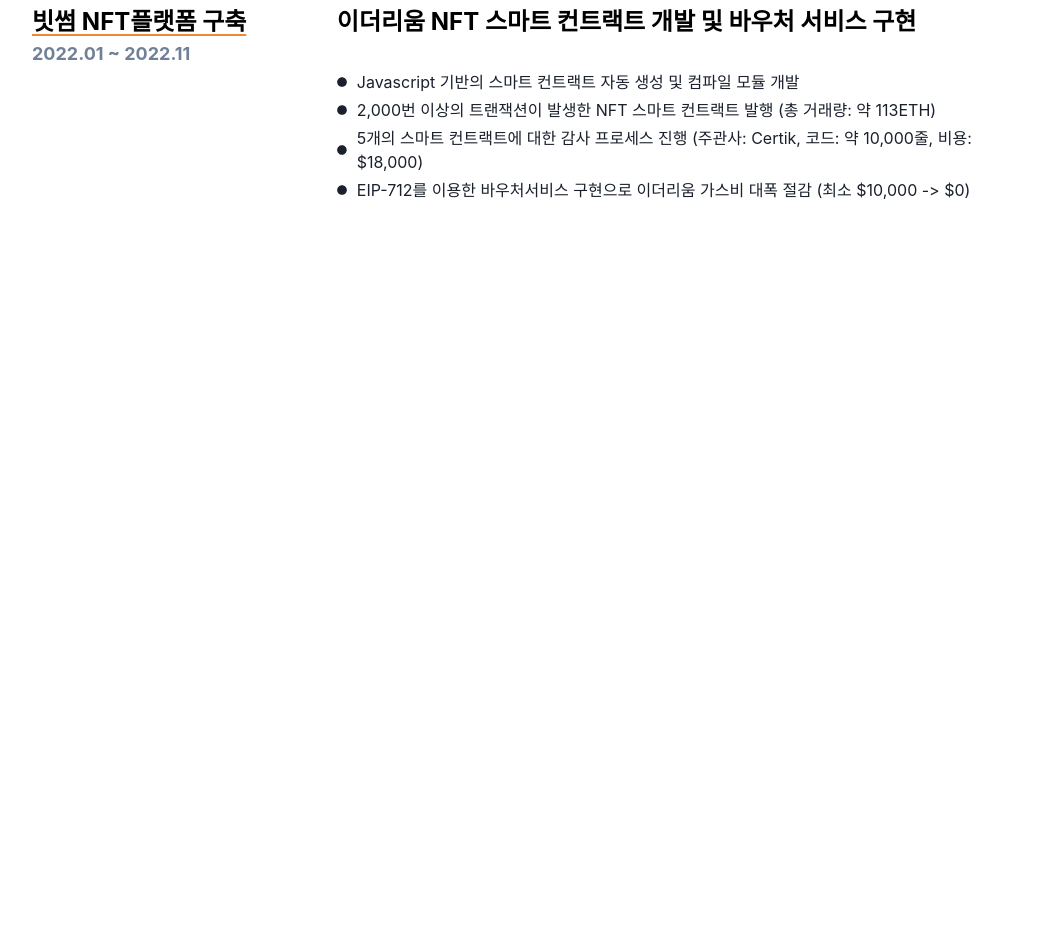
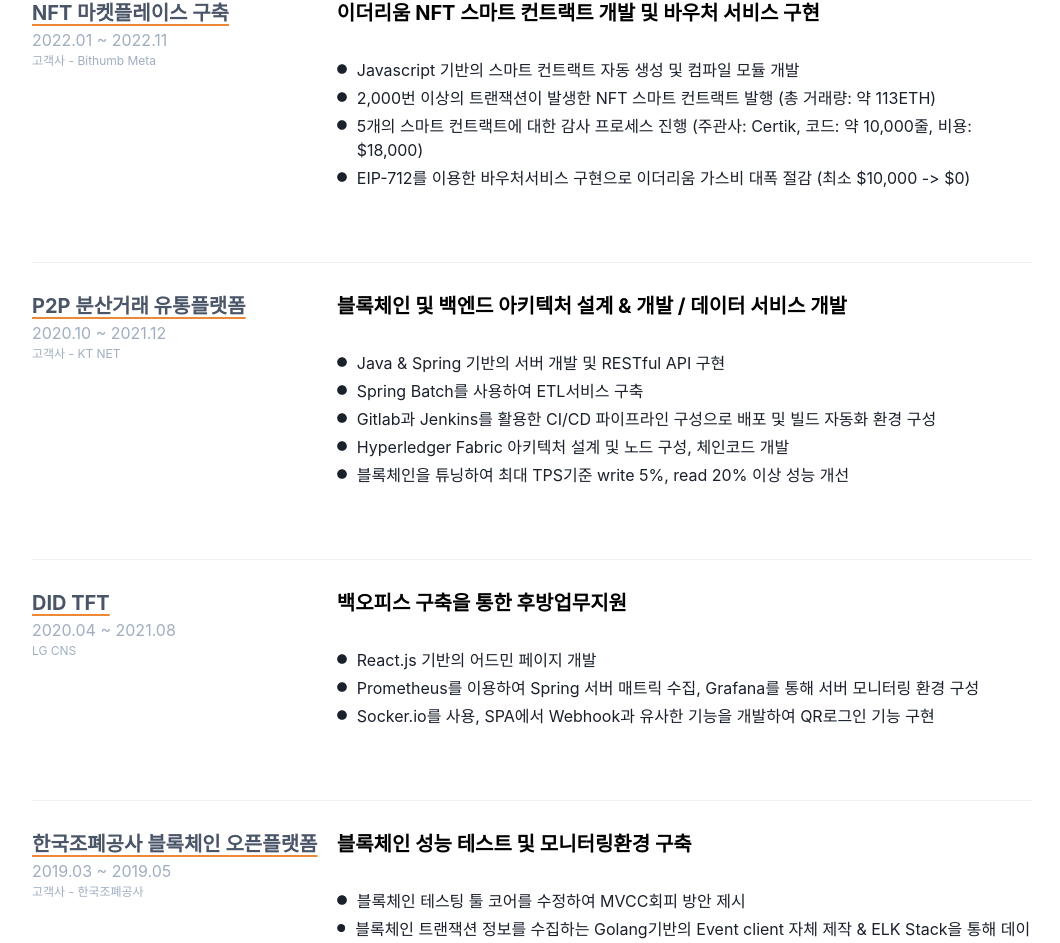
Before and after one commit to rivernine/my-pages, a React (Create React App) app: page / in a window 1280 px wide. Shown: the part 1671-2614 px from the top of the page, without its empty margins (108-1168 px from the left). Before the commit the page ends 1977 px from the top, so only its background shows below. Built offline with nearby package versions, Linux system fonts and the light colour scheme.

Commit message:
스크롤 이벤트 구현

```diff
--- a/src/App.js
+++ b/src/App.js
@@ -1,22 +1,22 @@
-import React, { useState, useEffect } from 'react';
+import React, { useState, useEffect, useRef } from 'react';
 import { useColorModeValue, useMediaQuery, VStack, Text, Box } from "@chakra-ui/react";
 import Header from './components/Header';
 import About from './components/About';
 import Work from './components/Work';
 
+function App() {
 
-function App() {
-  // const bg = useColorModeValue('linear(rgb(248, 250, 253), rgba(248, 250, 253, 10))', 'linear(rgb(34, 37, 49), rgba(34, 37, 49, 10))')
-  const bg = useColorModeValue('#091C7E', '#1a202c')
-  const [isLargerThan900] = useMediaQuery('(min-width: 900px)')
-  const [isLargerThan1400] = useMediaQuery('(min-width: 1400px)')
-  const [headerInfo, setHeaderInfo] = useState({})
+
+
+  const AboutFunc = useRef(null)
+  const WorkFunc = useRef(null)
+
 
   return (<>
     <Box bgColor={"black"} spacing="0px">
-      <Header />
-      <About />
-      <Work />
+      <Header AboutFunc={AboutFunc} WorkFunc={WorkFunc} />
+      <About AboutFunc={AboutFunc} />
+      <Work WorkFunc={WorkFunc} />
     </Box>
   </>
   );
--- a/src/components/About.js
+++ b/src/components/About.js
@@ -1,4 +1,4 @@
-import React, { useState, useEffect } from 'react';
+import React, { useState, useEffect, useRef } from 'react';
 import { useColorModeValue, useMediaQuery, HStack, Text, Box, VStack, Grid, GridItem, Image, Avatar, Flex, Spacer } from "@chakra-ui/react";
 import background from "../assets/background.jpg";
 import antsound from "../assets/antsound.ico";
@@ -8,12 +8,15 @@
 import Intro from './About/Intro';
 import AboutMe from './About/AboutMe';
 
-export default function About() {
-  // const bg = useColorModeValue('linear(rgb(248, 250, 253), rgba(248, 250, 253, 10))', 'linear(rgb(34, 37, 49), rgba(34, 37, 49, 10))')
-  const bg = useColorModeValue('#091C7E', '#1a202c')
-  const [isLargerThan900] = useMediaQuery('(min-width: 900px)')
-  const [isLargerThan1400] = useMediaQuery('(min-width: 1400px)')
+export default function About({ AboutFunc }) {
+  const aboutRef = useRef(null)
+  const gotoScroll = () => {
+    aboutRef.current?.scrollIntoView({ behavior: 'smooth' });
+  }
 
+  useEffect(() => {
+    AboutFunc.gotoScroll = gotoScroll
+  }, [])
   return (<>
     <Box w="100%" h="100vh" bgColor="blue.300"
       bgImage={`url(${background})`} bgRepeat="no-repeat" bgSize={"cover"}
@@ -21,7 +24,7 @@
     >
       <Intro />
     </Box>
-    <Box w="100%" h="500px" bgColor="gray.800"
+    <Box ref={aboutRef} w="100%" h="500px" bgColor="gray.800"
       justifyContent="center" alignItems={"center"} display="flex"
     >
       <AboutMe />
--- a/src/components/Header.js
+++ b/src/components/Header.js
@@ -1,19 +1,45 @@
-import React, { useState, useEffect } from 'react';
-import { useColorModeValue, useMediaQuery, HStack, Text, } from "@chakra-ui/react";
+import React, { useEffect, useState } from 'react';
+import { useColorModeValue, useMediaQuery, HStack, Text, Flex } from "@chakra-ui/react";
 
-export default function Header() {
-  // const bg = useColorModeValue('linear(rgb(248, 250, 253), rgba(248, 250, 253, 10))', 'linear(rgb(34, 37, 49), rgba(34, 37, 49, 10))')
-  const bg = useColorModeValue('#091C7E', '#1a202c')
-  const [isLargerThan900] = useMediaQuery('(min-width: 900px)')
-  const [isLargerThan1400] = useMediaQuery('(min-width: 1400px)')
-  const [headerInfo, setHeaderInfo] = useState({})
+export default function Header({ AboutFunc, WorkFunc }) {
+
+  const [selected, setSelected] = useState(0)
+
+
+  // console.log(aboutPos, workPos)
+
+  const listenScrollEvent = (e) => {
+    const about = document.getElementById('about')
+    const work = document.getElementById('work')
+    const scrollY = window.scrollY
+
+    const aboutPos = about ? Math.floor(scrollY + about.getBoundingClientRect().top) : 0
+    const workPos = work ? Math.floor(scrollY + work.getBoundingClientRect().top) : 0
+
+
+    if (scrollY >= aboutPos && scrollY < workPos) {
+      setSelected(0)
+    } else if (scrollY >= workPos && scrollY < 9999) {
+      setSelected(1)
+    } else {
+      setSelected(2)
+    }
+  }
+
+  useEffect(() => {
+    window.addEventListener('scroll', listenScrollEvent)
+  }, [])
 
   return (<>
-    <HStack w="100%" h="50px" mt="0px" spacing={"20px"} position="fixed" zIndex={"overlay"}
+    <HStack id="header" w="100%" h="50px" mt="0px" spacing={"20px"} position="fixed" zIndex={"overlay"}
       backdropFilter="auto" backdropBlur="sm" bgColor={"#00000030"}
       justifyContent={"center"} alignItems="center">
-      <Text fontSize="md" fontWeight={700} color="orange.400">About</Text>
-      <Text fontSize="md" fontWeight={700} color="white">Work</Text>
+      <Flex as={"button"} onClick={() => AboutFunc.gotoScroll()}>
+        <Text fontSize="md" fontWeight={700} color={selected === 0 ? "orange.400" : "white"}>About</Text>
+      </Flex>
+      <Flex as={"button"} onClick={() => WorkFunc.gotoScroll()}>
+        <Text fontSize="md" fontWeight={700} color={selected === 1 ? "orange.400" : "white"}>Work</Text>
+      </Flex>
       <Text fontSize="md" fontWeight={700} color="white">Others</Text>
       <Text fontSize="md" fontWeight={700} color="white">Skills</Text>
     </HStack>
--- a/src/components/Work.js
+++ b/src/components/Work.js
@@ -1,24 +1,28 @@
-import React, { useState, useEffect } from 'react';
+import React, { useState, useEffect, useRef } from 'react';
 import { useColorModeValue, useMediaQuery, HStack, Text, Box, VStack, Flex, Grid, GridItem, Divider } from "@chakra-ui/react";
 import { FaCircle } from 'react-icons/fa';
 import Content from './Work/Content';
 
-export default function Work() {
+export default function Work({ WorkFunc }) {
   const data = [
     {
       project: "Token As a Service",
       date: "2022.12 ~ 현재",
+      hasCustomer: false,
+      customer: "LG CNS",
       title: "블록체인 스캐너 백엔드 아키텍처 설계 및 서버 개발",
       details: [
         "서버 인프라 등 백엔드 아키텍처 구성 및 RDB Scheme 정의",
         "React 페이지 호스팅과 Reverse proxy를 위한 웹서버 구축",
-        "Typescript / Nest.js 기반의 서버 개발 및 RESTful API 구현",
+        "Typescript & Nest.js 기반의 서버 개발 및 RESTful API 구현",
         "효율적인 업무 수행을 위해 Jenkins 파이프라인 구축"
       ]
     },
     {
-      project: "빗썸 NFT플랫폼 구축",
+      project: "NFT 마켓플레이스 구축",
       date: "2022.01 ~ 2022.11",
+      hasCustomer: true,
+      customer: "Bithumb Meta",
       title: "이더리움 NFT 스마트 컨트랙트 개발 및 바우처 서비스 구현",
       details: [
         "Javascript 기반의 스마트 컨트랙트 자동 생성 및 컴파일 모듈 개발",
@@ -27,10 +31,56 @@
         "EIP-712를 이용한 바우처서비스 구현으로 이더리움 가스비 대폭 절감 (최소 $10,000 -> $0)"
       ]
     },
+    {
+      project: "P2P 분산거래 유통플랫폼",
+      date: "2020.10 ~ 2021.12",
+      hasCustomer: true,
+      customer: "KT NET",
+      title: "블록체인 및 백엔드 아키텍처 설계 & 개발 / 데이터 서비스 개발",
+      details: [
+        "Java & Spring 기반의 서버 개발 및 RESTful API 구현",
+        "Spring Batch를 사용하여 ETL서비스 구축",
+        "Gitlab과 Jenkins를 활용한 CI/CD 파이프라인 구성으로 배포 및 빌드 자동화 환경 구성",
+        "Hyperledger Fabric 아키텍처 설계 및 노드 구성, 체인코드 개발",
+        "블록체인을 튜닝하여 최대 TPS기준 write 5%, read 20% 이상 성능 개선",
+      ]
+    },
+    {
+      project: "DID TFT",
+      date: "2020.04 ~ 2021.08",
+      hasCustomer: false,
+      customer: "LG CNS",
+      title: "백오피스 구축을 통한 후방업무지원",
+      details: [
+        "React.js 기반의 어드민 페이지 개발",
+        "Prometheus를 이용하여 Spring 서버 매트릭 수집, Grafana를 통해 서버 모니터링 환경 구성",
+        "Socker.io를 사용, SPA에서 Webhook과 유사한 기능을 개발하여 QR로그인 기능 구현",
+      ]
+    },
+    {
+      project: "한국조폐공사 블록체인 오픈플랫폼",
+      date: "2019.03 ~ 2019.05",
+      hasCustomer: true,
+      customer: "한국조폐공사",
+      title: "블록체인 성능 테스트 및 모니터링환경 구축",
+      details: [
+        "블록체인 테스팅 툴 코어를 수정하여 MVCC회피 방안 제시",
+        "블록체인 트랜잭션 정보를 수집하는 Golang기반의 Event client 자체 제작 & ELK Stack을 통해 데이터 조회 및 모니터링",
+      ]
+    },
   ]
 
+  const workRef = useRef(null)
+  const gotoScroll = () => {
+    workRef.current?.scrollIntoView({ behavior: 'smooth' });
+  }
+
+  useEffect(() => {
+    WorkFunc.gotoScroll = gotoScroll
+  }, [])
+
   return (<>
-    <Box w="100%" bgColor="white" py="100px"
+    <Box id="work" ref={workRef} w="100%" bgColor="white" py="100px"
       justifyContent={"center"} alignItems="center" display="flex">
       <VStack w="100%" maxWidth="1000px" >
         {
@@ -40,9 +90,11 @@
                 key={idx}
                 project={d.project}
                 date={d.date}
+                hasCustomer={d.hasCustomer}
+                customer={d.customer}
                 title={d.title}
                 details={d.details}
-                  divide={idx === data.length - 1 ? false :  true}
+                divide={idx === data.length - 1 ? false : true}
               />
             )
           })
--- a/src/components/Work/Content.js
+++ b/src/components/Work/Content.js
@@ -3,7 +3,7 @@
 import { FaCircle } from 'react-icons/fa';
 
 export default function Content({
-  project, date, title, details, divide
+  project, date, hasCustomer, customer, title, details, divide
 }) {
   let idx = 0;
   const bg = useColorModeValue('#091C7E', '#1a202c')
@@ -13,26 +13,33 @@
   return (<>
     <Grid w="100%" templateColumns='repeat(10, 1fr)' gap={4}>
       <GridItem colSpan={3}>
-        <Text fontSize={"2xl"} fontWeight="700" color="black"
+        <Text fontSize={"xl"} fontWeight="700" color="gray.600"
           textDecoration={"underline"} textDecorationColor="orange.400"
           textDecorationThickness={2} textUnderlineOffset="4px"
         >
           {project}
         </Text>
-        <Text fontSize={"lg"} fontWeight="700" color="gray.500">
+        <Text fontSize={"md"} fontWeight="400" color="gray.400">
           {date}
+        </Text>
+        <Text fontSize={"xs"} fontWeight="400" color="gray.400">
+          {
+            hasCustomer ?
+            `고객사 - ${customer}` :
+            `LG CNS`
+          }
         </Text>
       </GridItem>
       <GridItem colSpan={7}>
-        <Text fontSize={"2xl"} fontWeight="700" color="black">
+        <Text fontSize={"xl"} fontWeight="700" color="black">
           {title}
         </Text>
         <Box mt="30px">
           {
             details.map(detail => {
               return (
-                <Flex key={idx++} alignItems={"center"} mb="4px">
-                  <FaCircle size="10" style={{ marginRight: 10 }} />
+                <Flex key={idx++} mb="4px">
+                  <FaCircle size="10" style={{ marginTop: 6, marginRight: 10 }} />
                   <Text>{detail}</Text>
                 </Flex>
               )
```
Lines whose indentation alone changed are shown as unchanged.
